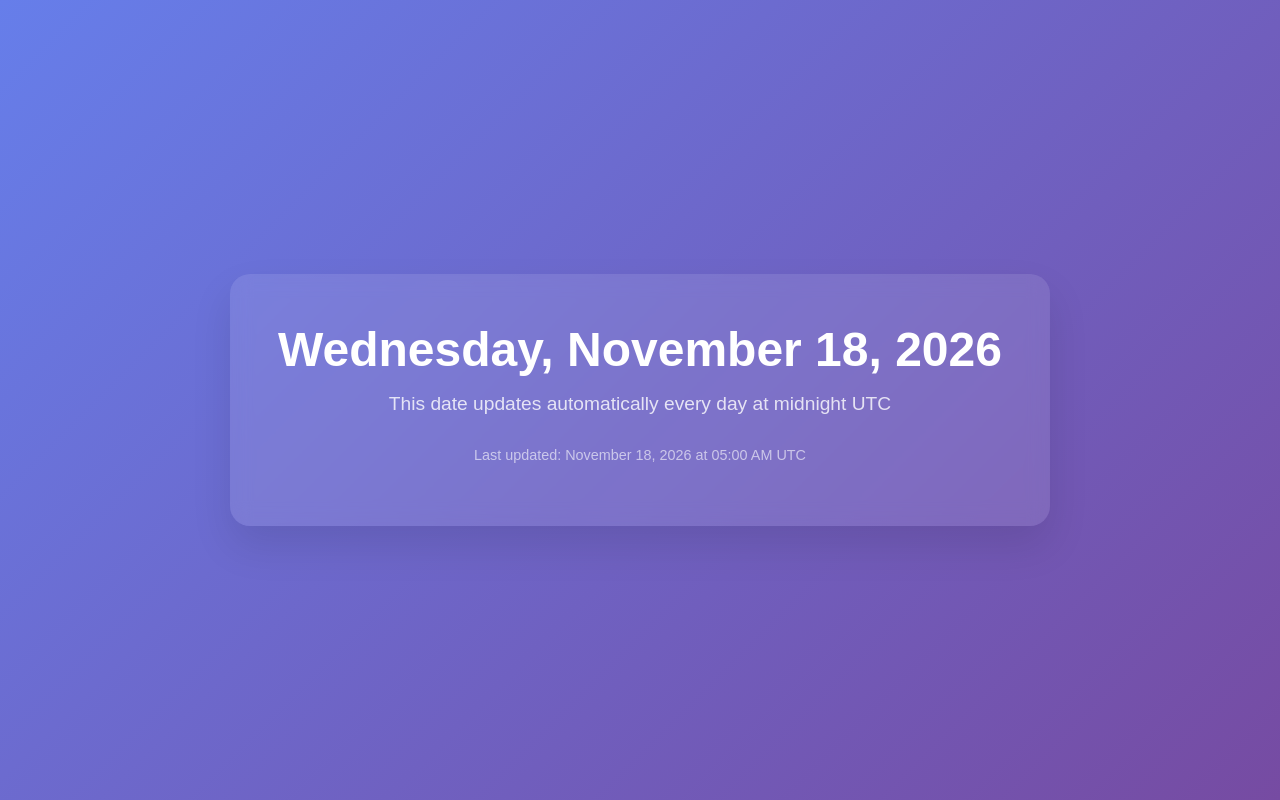
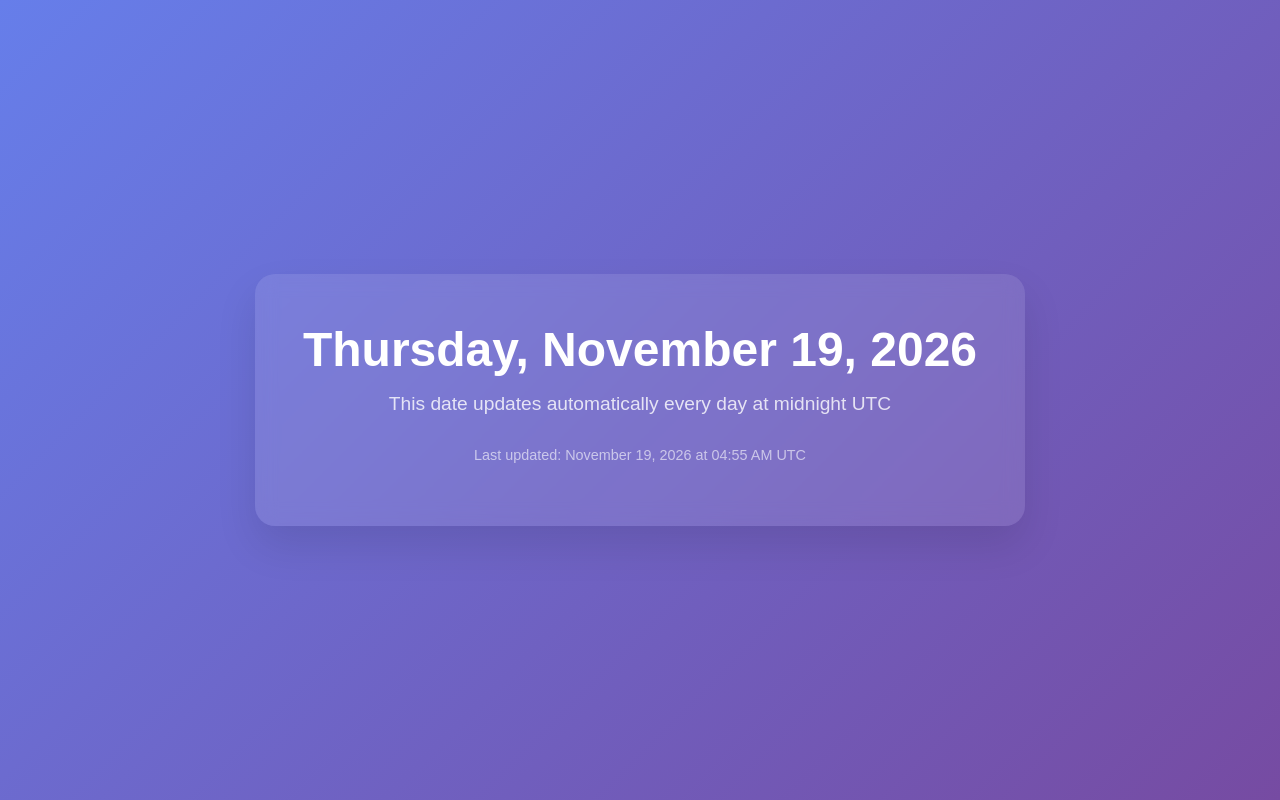
Before and after one commit to TherenceMashego/-Current-Date-Automation, a plain HTML site: page index.html in a window 1280 px wide. Drawn offline with Linux system fonts and the light colour scheme.

Commit message:
📅 Auto-update: Thursday, 2026-11-19

```diff
--- a/index.html
+++ b/index.html
@@ -52,10 +52,10 @@
 </head>
 <body>
     <div class="date-container">
-        <h1 class="date">Wednesday, November 18, 2026</h1>
+        <h1 class="date">Thursday, November 19, 2026</h1>
 
         <p class="subtitle">This date updates automatically every day at midnight UTC</p>
-        <p class="timestamp">Last updated: November 18, 2026 at 05:00 AM UTC</p>
+        <p class="timestamp">Last updated: November 19, 2026 at 04:55 AM UTC</p>
     </div>
 </body>
 </html>
```
